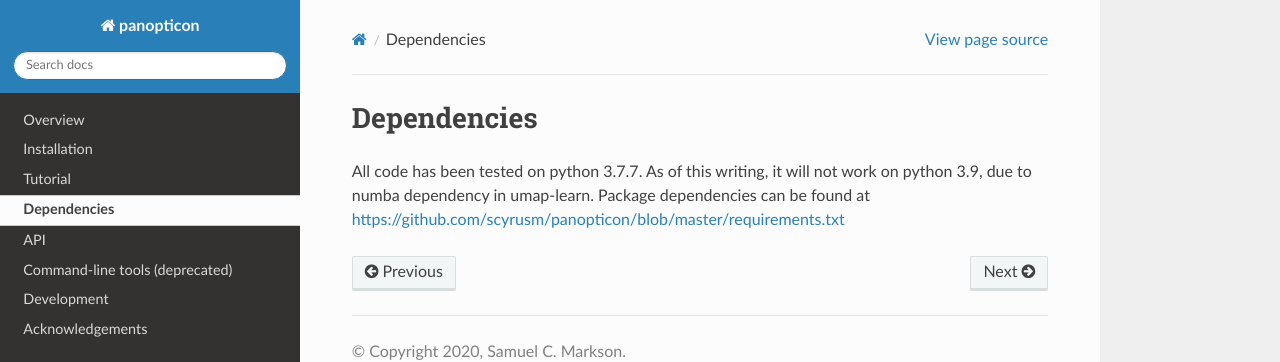
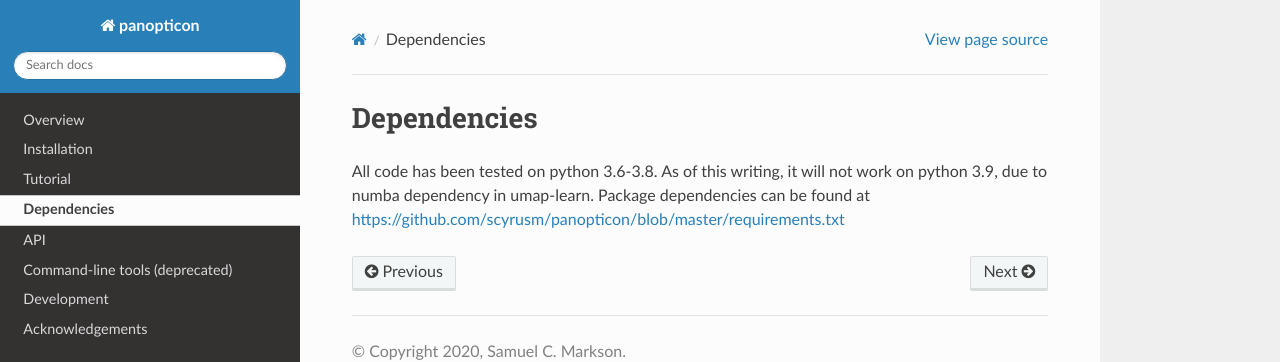
Before and after one commit to scyrusm/panopticon, a Sphinx documentation site: the page built from docs/dependencies.rst, in a window 1280 px wide. Shown: the top 362 px of the page. Built offline with Sphinx 7.4.7 and the Read the Docs theme 2.0.0, drawn with Linux system fonts in a browser that asks for light colours.

Commit message:
renamed action, modified dependencies

```diff
--- a/docs/dependencies.rst
+++ b/docs/dependencies.rst
@@ -1,4 +1,4 @@
 ============
 Dependencies
 ============
-All code has been tested on python 3.7.7. As of this writing, it will not work on python 3.9, due to numba dependency in umap-learn. Package dependencies can be found at https://github.com/scyrusm/panopticon/blob/master/requirements.txt
+All code has been tested on python 3.6-3.8. As of this writing, it will not work on python 3.9, due to numba dependency in umap-learn. Package dependencies can be found at https://github.com/scyrusm/panopticon/blob/master/requirements.txt
```
Also changed, not shown: 1 other file.
